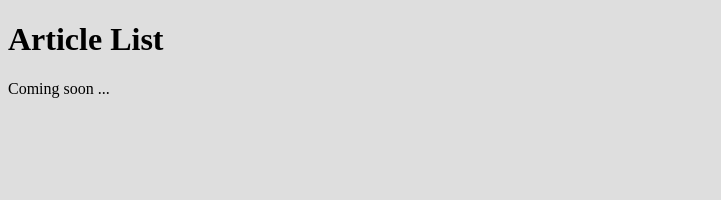
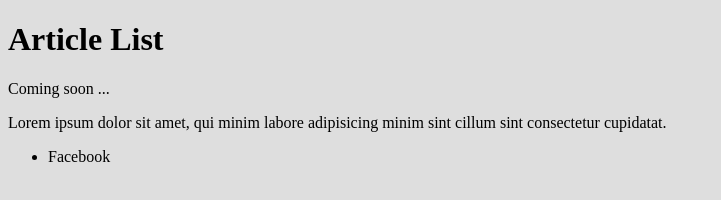
Before and after one commit to aamiyuva/myBlog, a plain HTML site: page index.html in a window 1280 px wide. Shown: the whole page, without its empty margins (0-721 px from the left). Drawn offline with Linux system fonts and the light colour scheme.

Commit message:
Index file update

```diff
--- a/index.html
+++ b/index.html
@@ -14,8 +14,16 @@
         <p>Coming soon ...</p>
 
       </section>
+      <section>
+        <p>Lorem ipsum dolor sit amet, qui minim labore adipisicing minim sint cillum sint consectetur cupidatat.</p>
+      </section>
 
     </main>
+    <footer class="fc">
+      <ul>
+        <li>Facebook</li>
+      </ul>
+    </footer>
 
 
     <script src="js/app.js"></script>
```
